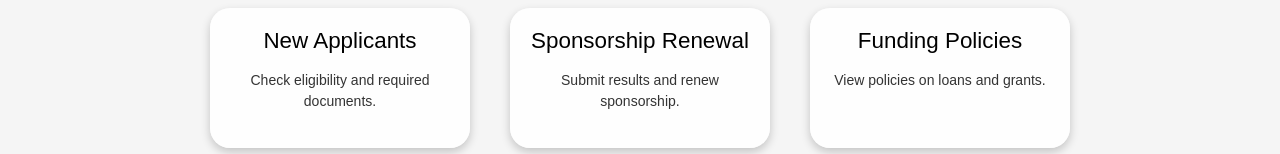
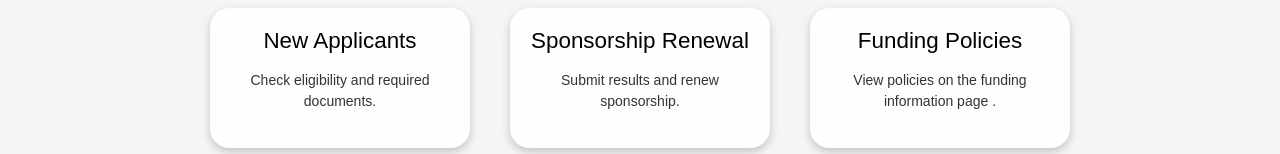
Before and after one commit to cse25-234/https-github.com-cse25-234-WMD-Assignment, a plain HTML site: page index.html in a window 1280 px wide. Shown: the part 407-561 px from the top of the page. Drawn offline with nearby package versions, Linux system fonts and the light colour scheme.

Commit message:
correct syntx

```diff
--- a/index.html
+++ b/index.html
@@ -74,7 +74,7 @@
                 <h4>Funding Policies</h4>
 
                 <p>
-                    View policies on loans and grants.
+                    View policies on the funding information page .
                 </p>
             </article>
 
```
